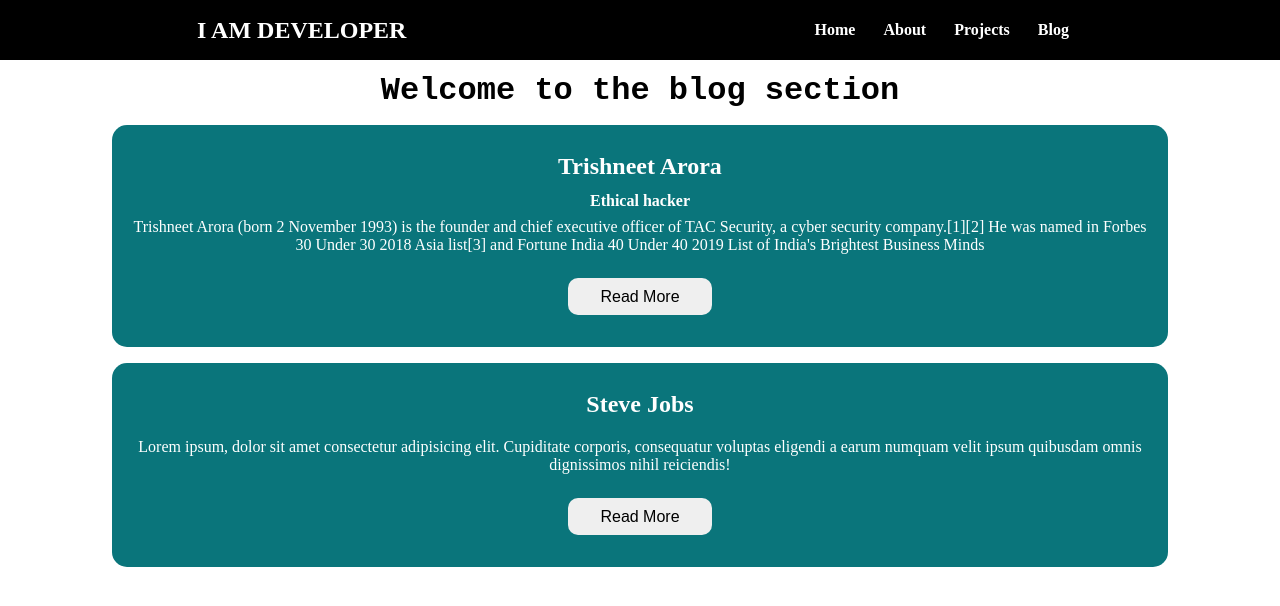
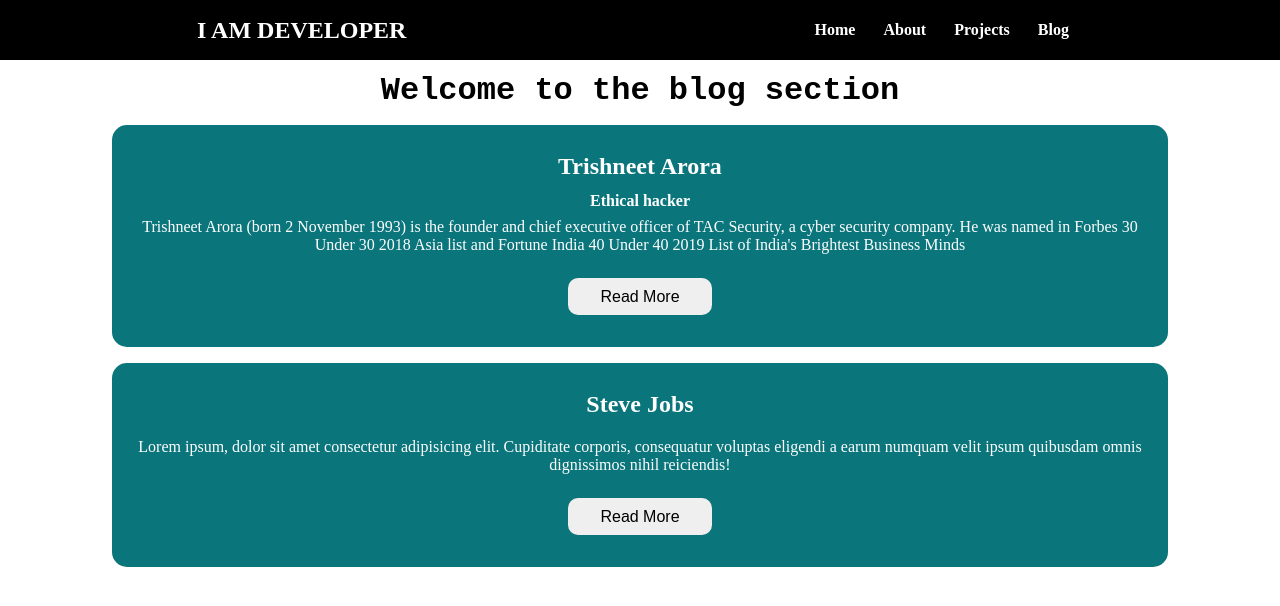
Before and after one commit to Mahendra-Kumawat/Portfolio, a plain HTML site: page blog.html in a window 1280 px wide. Drawn offline with Linux system fonts and the light colour scheme.

Commit message:
Update blog.html

```diff
--- a/blog.html
+++ b/blog.html
@@ -39,7 +39,8 @@
                 </h3>
                 <span><strong>Ethical hacker</strong></span>
                 <p>
-                    Trishneet Arora (born 2 November 1993) is the founder and chief executive officer of TAC Security, a cyber security company.[1][2] He was named in Forbes 30 Under 30 2018 Asia list[3] and Fortune India 40 Under 40 2019 List of India's Brightest Business Minds
+                     Trishneet Arora (born 2 November 1993) is the founder and chief executive officer of TAC Security, a cyber security company. He was named in Forbes 30 Under 30 2018 Asia list and Fortune India 40 Under 40 2019 List of India's Brightest Business Minds
+
                 </p>
                 <p id="blog-1"></p>
 
```
